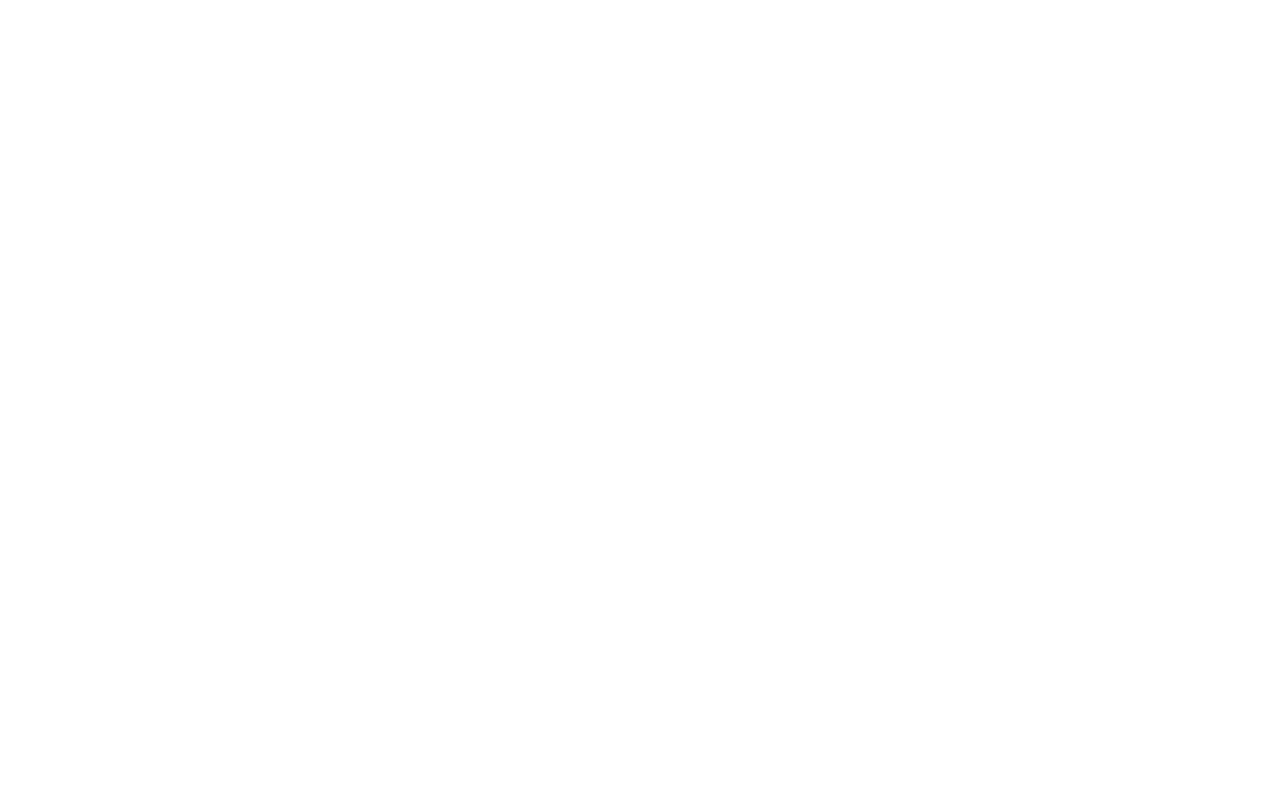
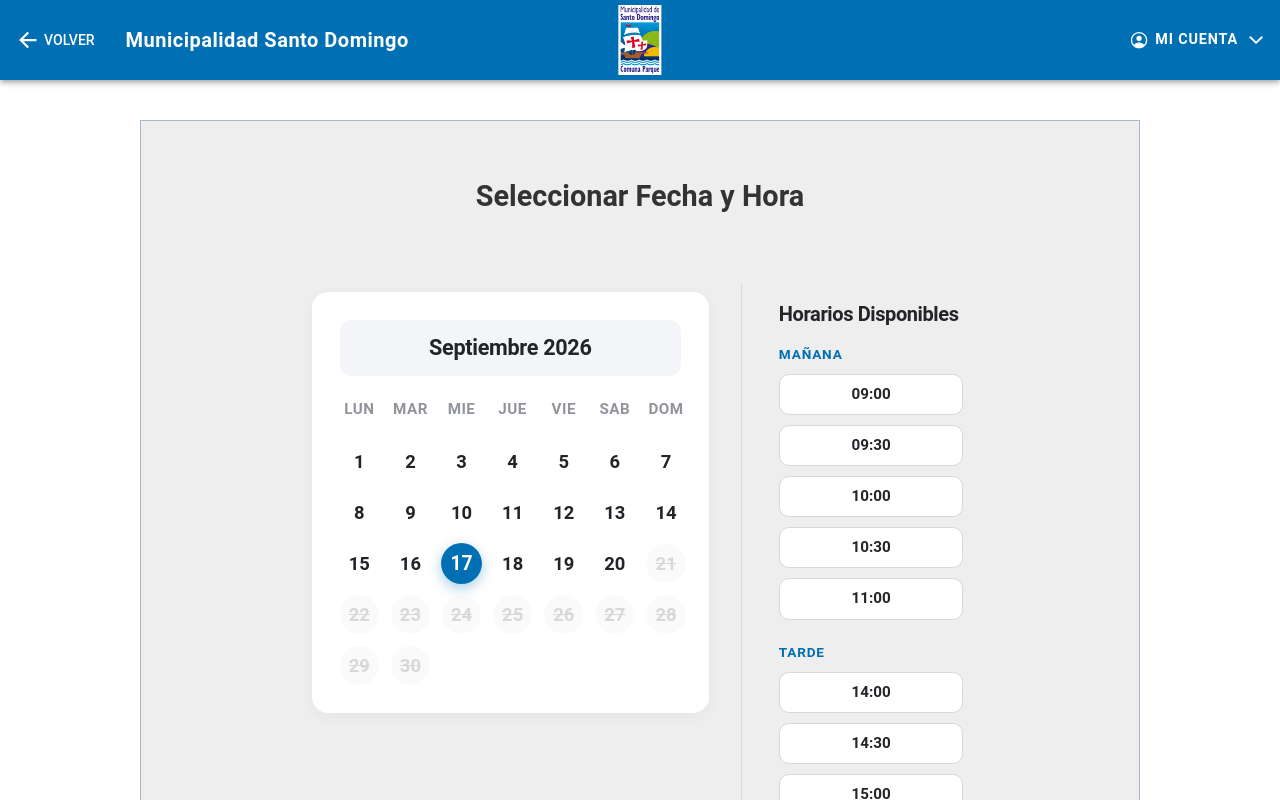
Before and after one commit to JavierBor/web-y-movil, a React (Vite) app: page /seleccionar-fecha in a window 1280 px wide. Built offline with nearby package versions, Linux system fonts and the light colour scheme.

Commit message:
implementacion de register y arreglo de pestaña calendario

```diff
--- a/package.json
+++ b/package.json
@@ -21,6 +21,7 @@
     "@ionic/react-router": "^8.5.0",
     "@types/react-router": "^5.1.20",
     "@types/react-router-dom": "^5.3.3",
+    "axios": "^1.16.1",
     "ionicons": "^7.4.0",
     "react": "19.0.0",
     "react-dom": "19.0.0",
--- /dev/null
+++ b/postman/globals/workspace.globals.yaml
@@ -0,0 +1,2 @@
+name: Globals
+values: []
--- a/src/App.tsx
+++ b/src/App.tsx
@@ -29,6 +29,7 @@
 import PermisoCirculacion from './pages/PermisoCirculacion';
 import MisNotificaciones from './pages/MisNotificaciones';
 import AdminAlerts from './pages/AdminAlerts';
+import AgendarCita from './pages/AgendarCita';
 
 setupIonicReact();
 
@@ -44,8 +45,10 @@
         {/* Menú usuario */}
         <Route path="/MenuPrincipal" component={MenuPrincipal} exact />
         <Route path="/agendar" component={Tramites} exact />
+        <Route path="/seleccionar-fecha" component={AgendarCita} exact />
         <Route path="/detalle-tramite" component={DetalleTramite} exact />
         <Route path="/subir-documentos" component={SubirDocumentos} exact />
+
         <Route path="/mis-tramites" component={MisTramites} exact />
         <Route path="/tramites" component={Tramites} exact />
         <Route path="/gestion-tramites" component={GestionTramites} exact />
--- a/src/pages/AgendarCita.css
+++ b/src/pages/AgendarCita.css
@@ -1,96 +1,201 @@
-/* Contenedores de columnas */
-.calendar-col { padding-right: 30px; border-right: 1px solid #ddd; }
-.times-col { padding-left: 30px; }
+/* ==========================================================================
+   DISEÑO AVANZADO Y AMPLIADO - PESTAÑA AGENDAR CITA MUNICIPAL
+   ========================================================================== */
 
-/* Estilo del Calendario */
-.calendar-wrapper { background: white; padding: 10px; }
+/* 📊 1. Proporciones de las Columnas: El Calendario se apropia del 65% de la tarjeta */
+.calendar-col {
+  flex: 0 0 65% !important;
+  max-width: 65% !important;
+  padding-right: 32px !important;
+}
 
+.times-col {
+  flex: 0 0 35% !important;
+  max-width: 35% !important;
+  padding-left: 32px !important;
+  border-left: 1px solid rgba(0, 0, 0, 0.08); /* Línea divisoria sutil */
+}
+
+/* 🏢 2. Contenedor General del Calendario (Agrandado) */
+.calendar-wrapper {
+  background: #ffffff;
+  border-radius: 16px;
+  padding: 28px; /* Más aire interno para expandir la grilla */
+  box-shadow: 0 4px 16px rgba(0, 0, 0, 0.04);
+}
+
+/* Navegación del Mes (Título superior) */
 .calendar-nav {
   display: flex;
+  align-items: center;
   justify-content: space-between;
-  align-items: center;
-  margin-bottom: 20px;
+  margin-bottom: 24px;
+  background: var(--ion-color-light);
+  border-radius: 12px;
+  padding: 6px 16px;
 }
 
-.month-name { font-weight: bold; font-size: 1.1rem; color: #333; }
+.month-name {
+  font-size: 1.35rem; /* Título del mes grande y legible */
+  font-weight: 700;
+  color: var(--ion-color-dark);
+  letter-spacing: -0.3px;
+}
 
+/* 📅 3. Grilla del Calendario Ampliada */
 .calendar-grid {
   display: grid;
   grid-template-columns: repeat(7, 1fr);
-  gap: 2px;
+  gap: 12px; /* Más separación entre celdas */
+  text-align: center;
 }
 
+/* Etiquetas de los días (Lun, Mar, Mie...) */
 .weekday-label {
-  text-align: center;
-  font-size: 0.75rem;
-  color: #999;
-  font-weight: bold;
-  padding-bottom: 10px;
+  font-size: 0.95rem; /* Texto más grande para los días */
+  font-weight: 700;
+  color: var(--ion-color-medium);
+  padding-bottom: 12px;
+  text-transform: uppercase;
+  letter-spacing: 0.5px;
 }
 
+/* 🚀 4. Celdas de los Números (Gigantes y en Círculo Perfecto) */
 .day-cell {
-  aspect-ratio: 1 / 1;
+  aspect-ratio: 1;
   display: flex;
   align-items: center;
   justify-content: center;
+  font-size: 1.15rem; /* Números considerablemente más grandes */
+  font-weight: 600;
+  color: var(--ion-color-dark);
+  border-radius: 50%;
   cursor: pointer;
-  font-size: 0.9rem;
-  transition: 0.2s;
-  border: 1px solid #f0f0f0;
+  padding: 8px; /* Espacio extra interno para inflar el tamaño */
+  transition: all 0.2s ease-in-out;
+  border: 1px solid transparent;
 }
 
-.day-cell:hover:not(.blocked) { background: #f5f5f5; }
-
-.day-cell.active {
-  background: #71889c !important; /* El color de tu mockup */
-  color: white;
-  font-weight: bold;
+/* Efecto Hover en días disponibles */
+.day-cell:not(.blocked):hover {
+  background: rgba(var(--ion-color-primary-rgb), 0.1);
+  color: var(--ion-color-primary);
+  font-weight: 700;
 }
 
-.day-cell.blocked {
-  background: #eee;
-  color: #bbb;
-  cursor: not-allowed;
+/* Día Seleccionado Activo */
+.day-cell.active {
+  background: var(--ion-color-primary) !important;
+  color: #ffffff !important;
+  font-weight: 700;
+  box-shadow: 0 4px 12px rgba(var(--ion-color-primary-rgb), 0.35);
+  transform: scale(1.05); /* Sutil relieve */
 }
 
-/* Botones de Tiempo */
-.section-subtitle { font-size: 1rem; color: #333; margin-bottom: 20px; font-weight: bold; }
-.time-group-label { font-size: 0.8rem; color: #888; text-transform: uppercase; letter-spacing: 1px; }
+/* Días Bloqueados (Sin Cupo o Pasados) */
+.day-cell.blocked {
+  color: var(--ion-color-light-shade);
+  background: rgba(0, 0, 0, 0.02);
+  cursor: not-allowed;
+  text-decoration: line-through;
+}
 
+/* ⏰ 5. Bloques Horarios Laterales */
+.times-wrapper {
+  padding: 10px 5px;
+}
+
+.section-subtitle {
+  font-size: 1.25rem;
+  font-weight: 700;
+  color: var(--ion-color-dark);
+  margin-top: 0;
+  margin-bottom: 20px;
+  letter-spacing: -0.4px;
+}
+
+.time-group-label {
+  font-size: 0.85rem;
+  font-weight: 700;
+  color: var(--ion-color-primary);
+  text-transform: uppercase;
+  letter-spacing: 0.8px;
+  margin-bottom: 12px;
+}
+
+/* Contenedor de las horas */
 .time-slots {
   display: grid;
-  grid-template-columns: repeat(3, 1fr);
-  gap: 8px;
-  margin-top: 10px;
+  grid-template-columns: repeat(auto-fill, minmax(90px, 1fr));
+  gap: 10px;
+  margin-bottom: 24px;
 }
 
+/* Botones de Hora Estilizados */
 .time-btn {
-  background: white;
-  border: 1px solid #A8B7C7;
-  padding: 8px 0;
-  font-size: 0.85rem;
+  background: #ffffff;
+  color: var(--ion-color-dark);
+  border: 1.5px solid var(--ion-color-light-shade);
+  border-radius: 10px;
+  padding: 12px 0; /* Más altos, estilo tarjeta */
+  font-size: 0.95rem;
+  font-weight: 600;
   cursor: pointer;
+  transition: all 0.2s ease;
+  outline: none;
 }
 
-.time-btn.selected {
-  background: #0054a6;
-  color: white;
-  border-color: #0054a6;
+.time-btn:hover {
+  border-color: var(--ion-color-primary);
+  background: rgba(var(--ion-color-primary-rgb), 0.03);
+  color: var(--ion-color-primary);
 }
 
-/* Footer */
-.calendar-footer {
-  margin-top: 40px;
-  display: flex;
-  justify-content: center;
-  border-top: 1px solid #ddd;
-  padding-top: 20px;
+/* Hora Seleccionada */
+.time-btn.selected {
+  background: var(--ion-color-primary);
+  color: #ffffff;
+  border-color: var(--ion-color-primary);
+  box-shadow: 0 4px 10px rgba(var(--ion-color-primary-rgb), 0.25);
+  font-weight: 700;
 }
 
-.btn-confirm { --border-radius: 4px; width: 250px; font-weight: bold; }
+/* 🛑 6. Pie de Página y Botón Final */
+.calendar-footer {
+  margin-top: 32px;
+  padding-top: 20px;
+  border-top: 1px solid rgba(0, 0, 0, 0.06);
+  display: flex;
+  justify-content: flex-end;
+}
 
-/* Responsive */
-@media (max-width: 992px) {
-  .calendar-col { border-right: none; border-bottom: 1px solid #ddd; padding: 0 0 30px 0; }
-  .times-col { padding: 30px 0 0 0; }
+.btn-confirm {
+  --border-radius: 12px;
+  --padding-start: 36px;
+  --padding-end: 36px;
+  font-weight: 700;
+  letter-spacing: -0.2px;
+  height: 50px;
+  margin: 0;
 }
+
+/* 📱 7. Responsividad para Pantallas Medianas y Móviles */
+@media (max-width: 991px) {
+  .calendar-col, .times-col {
+    flex: 0 0 100% !important;
+    max-width: 100% !important;
+    padding-right: 0 !important;
+    padding-left: 0 !important;
+  }
+
+  .times-col {
+    border-left: none;
+    border-top: 1px solid rgba(0, 0, 0, 0.08);
+    padding-top: 32px !important;
+    margin-top: 20px;
+  }
+
+  .time-slots {
+    grid-template-columns: repeat(4, 1fr);
+  }
+}
--- a/src/pages/Login.tsx
+++ b/src/pages/Login.tsx
@@ -13,51 +13,45 @@
 import PageLayout from '../components/PageLayout';
 import MainCard from '../components/MainCard';
 import CustomInput from '../components/CustomInput';
+import API from '../services/api';  // 🔌 Importamos la instancia centralizada de Axios
 
 const Login: React.FC = () => {
   const history = useHistory(); // 👈 Inicializamos el historial de rutas
   const [email, setEmail] = useState<string>('');
   const [password, setPassword] = useState<string>('');
 
-  const handleLogin = async () => {
-    // Validación rápida antes de gastar recursos de red
+const handleLogin = async () => {
+    // 1. Validaciones básicas en el frontend
     if (!email || !password) {
-      alert('Por favor, rellene todos los campos.');
+      alert('Por favor, ingresa tu correo y contraseña.');
       return;
     }
 
     try {
-      // Petición POST al endpoint que acabamos de validar en Postman
-      const respuesta = await fetch('http://localhost:3000/api/auth/login', {
-        method: 'POST',
-        headers: {
-          'Content-Type': 'application/json'
-        },
-        // Mapeamos 'email' a 'correo' y 'password' a 'contrasena' según lo que espera el backend
-        body: JSON.stringify({
-          correo: email,
-          contrasena: password
-        })
+      // 🚀 2. Petición HTTP optimizada con Axios (EP 2.4)
+      // Enviamos el correo y la clave al endpoint que configuró tu amigo
+      const response = await API.post('/auth/login', {
+        correo: email,
+        contrasena: password
       });
 
-      const datos = await respuesta.json();
+      // 🔑 3. GUARDAR EL TOKEN JWT (Exigencia crítica EP 2.5)
+      // Asumiendo que el backend responde con { token: "ey...", usuario: {...} }
+      const { token } = response.data;
 
-      if (datos.ok) {
-        console.log('Autenticación exitosa en Santo Domingo:', datos);
-
-        // 💾 Guardamos la sesión de forma persistente para usarla en los formularios de trámites
-        localStorage.setItem('usuario_conectado', JSON.stringify(datos.usuario));
-
-        // Redirección condicional: ¡Solo entra si las credenciales son válidas!
-        history.push('/MenuPrincipal');
-      } else {
-        // Muestra el mensaje exacto que configuramos en el backend (ej: "La contraseña es incorrecta")
-        alert(datos.mensaje);
+      if (token) {
+        localStorage.setItem('token', token); // Aquí se almacena para el interceptor
       }
 
-    } catch (error) {
-      console.error('Error de conexión con el servidor:', error);
-      alert('No se pudo conectar con el servidor municipal. Asegúrate de que el backend esté encendido.');
+      alert('¡Inicio de sesión exitoso!');
+
+      // 🔄 4. Redirección al Home o Panel Principal de trámites
+      history.push('/MenuPrincipal');
+
+    } catch (error: any) {
+      // Si las credenciales fallan, el interceptor de api.ts nos entrega el error limpio
+      console.error('Error en el login:', error);
+      alert(error.message || 'Credenciales incorrectas.');
     }
   };
 
--- /dev/null
+++ b/src/services/api.ts
@@ -0,0 +1,43 @@
+import axios from 'axios';
+
+// Creamos la instancia base con la URL del servidor de tu amigo
+const API = axios.create({
+  baseURL: 'http://localhost:3000/api',
+  headers: {
+    'Content-Type': 'application/json',
+  },
+});
+
+// 🕵️‍♂️ INTERCEPTOR DE PETICIÓN: Gestión automática de Tokens JWT (Exigencia EP 2.4)
+API.interceptors.request.use(
+  (config) => {
+    // Buscamos el token guardado en tu LocalStorage
+    const token = localStorage.getItem('token');
+
+    // Si el token existe, lo inyectamos de forma invisible en el Header Authorization
+    if (token && config.headers) {
+      config.headers['Authorization'] = `Bearer ${token}`;
+    }
+
+    return config;
+  },
+  (error) => {
+    return Promise.reject(error);
+  }
+);
+
+// 🚨 INTERCEPTOR DE RESPUESTA: Manejo Centralizado de Errores (Exigencia EP 2.4)
+API.interceptors.response.use(
+  (response) => response, // Si la API responde bien (200, 201), pasa de largo
+  (error) => {
+    // Si el servidor arroja un error controlado por tu amigo (ej: 400, 401, 500)
+    if (error.response) {
+      const msg = error.response.data.mensaje || error.response.data.error || 'Error del servidor';
+      return Promise.reject(new Error(msg));
+    }
+    // Si el servidor está derechamente apagado
+    return Promise.reject(new Error('No se pudo conectar con el servidor municipal. Asegúrate de encender el backend.'));
+  }
+);
+
+export default API;
```
Also changed, not shown: src/pages/Register.tsx (+44 -5 lines), .postman/resources.yaml (added), src/pages/AgendarCita.tsx (line endings or trailing spaces), 2 other files (tests, documents, lock files or other folders).
